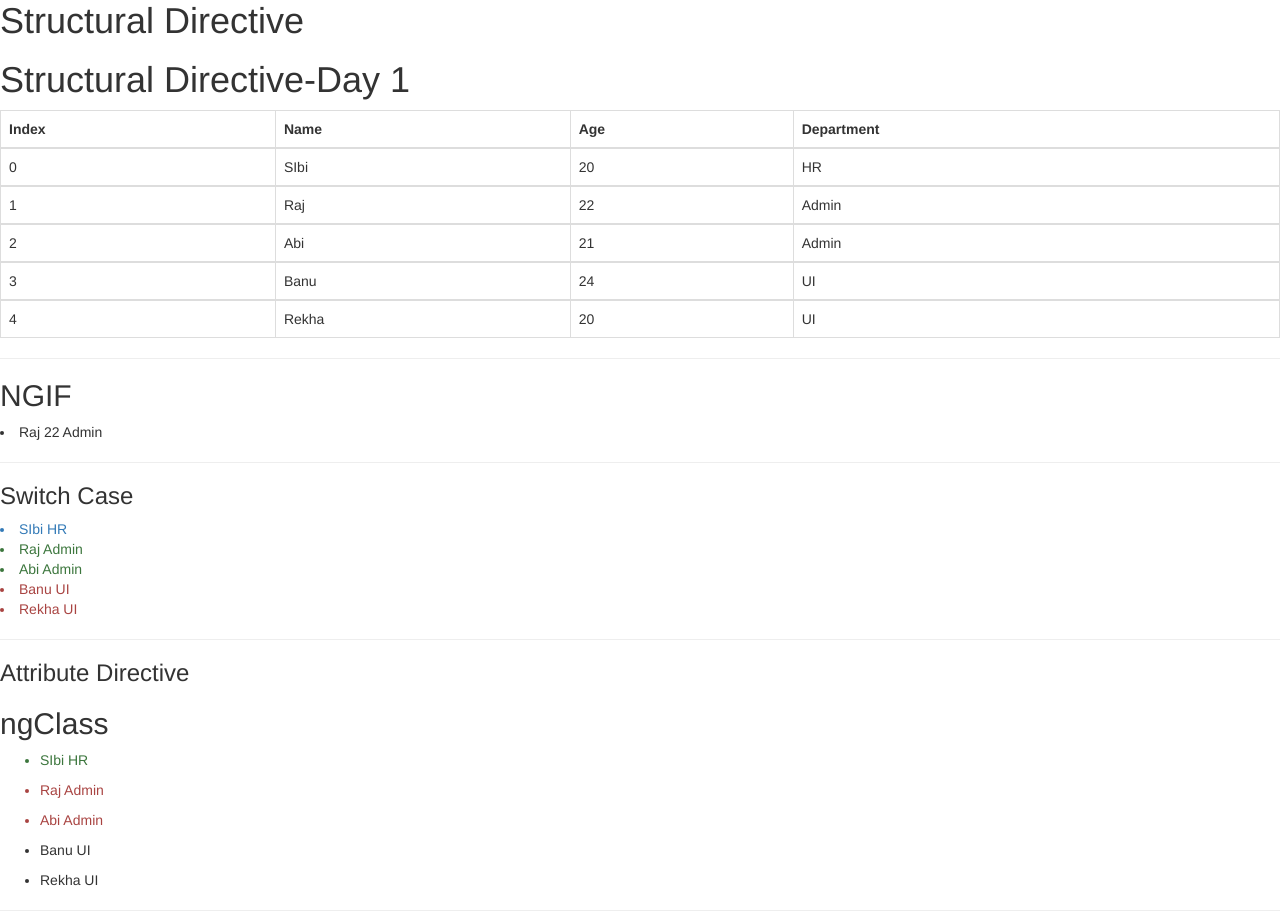
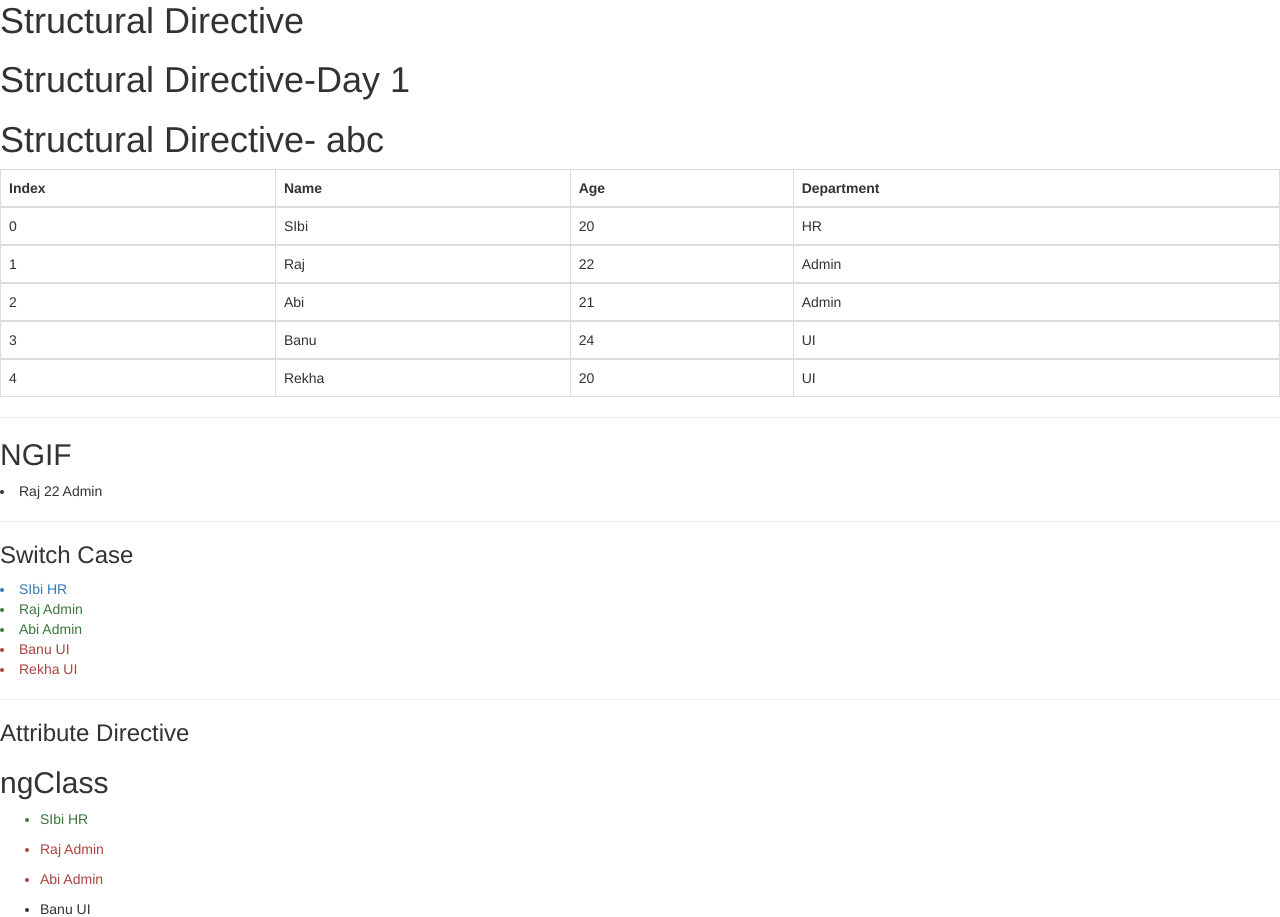
Before and after one commit to Aakanksha-Kapure/Angular, an Angular app in the folder ADay1/prjFirstAngularApp/: page / in a window 1280 px wide. Shown: the part 1940-2857 px from the top of the page. Built offline with nearby package versions, Linux system fonts and the light colour scheme.

Commit message:
Branch files added

```diff
--- a/ADay1/prjFirstAngularApp/src/app/directives/directives.component.html
+++ b/ADay1/prjFirstAngularApp/src/app/directives/directives.component.html
@@ -1,6 +1,7 @@
 <p>directives works!</p>
 <h1>Structural Directive</h1>
 <h1>Structural Directive-Day 1</h1>
+<h1>Structural Directive- abc</h1>
 <table class="table table-bordered table-hover">
     <thead>
         <tr>
```
